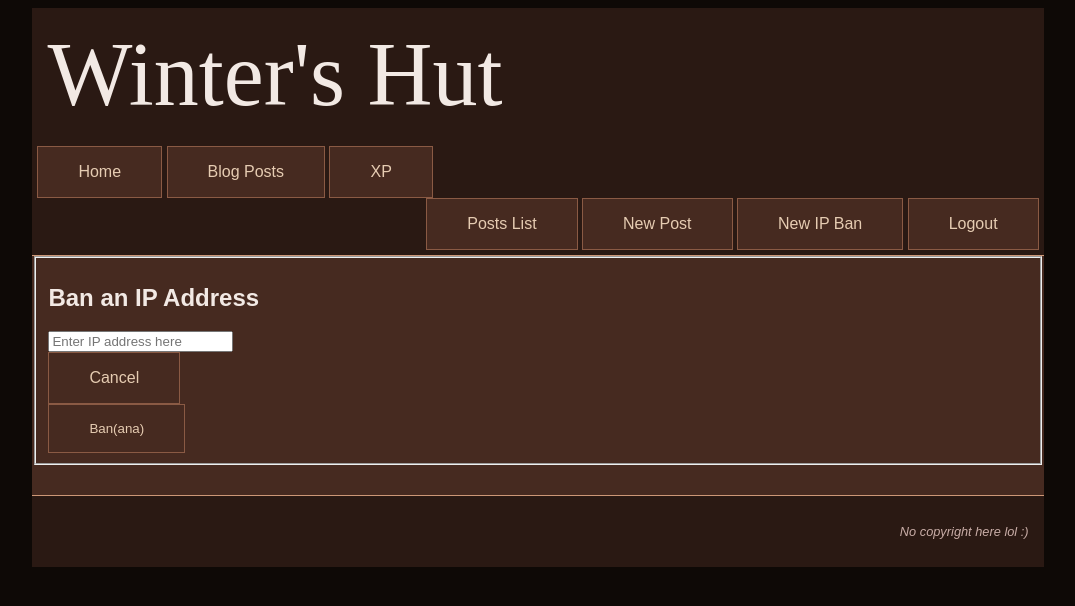
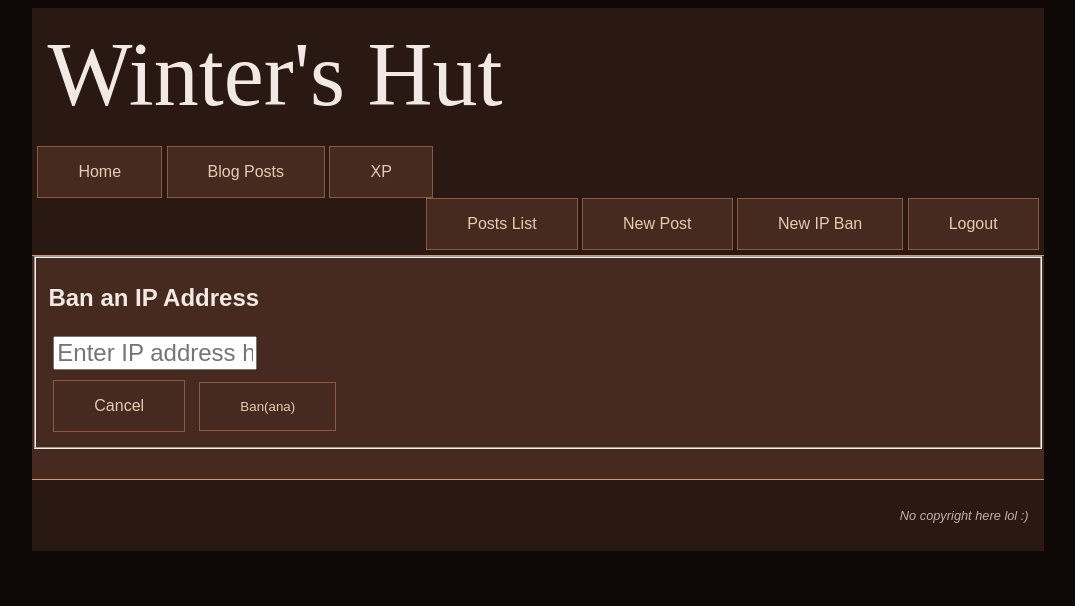
Before and after one commit to dimitarOnGithub/winterhut, a Flask app: page /ban_ip in a window 1280 px wide. Shown: the top 606 px of the page, without its empty margins (102-1177 px from the left). Run offline with Flask 2, Linux system fonts and the light colour scheme; the visitor is signed in with stand-in values (Sample User, id 1).

Commit message:
Finalized IP Ban page

```diff
--- a/winterhut/static/main.css
+++ b/winterhut/static/main.css
@@ -293,3 +293,15 @@ nav .nav-right {
 .article-blob .article-title {
   font-size: 30px;
 }
+
+/* ban ip page */
+#ip_address {
+  width: 20%;
+  font-size: 150%;
+  margin: 0.5%;
+}
+
+.new-ban .btn {
+  display: inline-block;
+  margin: 0.5%;
+}
--- a/winterhut/templates/ban_ip.html
+++ b/winterhut/templates/ban_ip.html
@@ -12,7 +12,6 @@
       {{ form.hidden_tag() }}
       <fieldset>
         <h2>Ban an IP Address</h2>
-        <div>
         {% if form.ip_address.errors %}
           {{ form.ip_address(class="form-field ip-address") }}
           <div class="invalid-feedback">
@@ -23,9 +22,8 @@
         {% else %}
           {{ form.ip_address(class="form-field ip-address", placeholder="Enter IP address here") }}
         {% endif %}
-        </div>
+        <div class="options">
         <a class="btn" href="{{ url_for('main.home_page') }}">Cancel</a>
-        <div>
         {{ form.submit(class="form-field btn") }}
         </div>
       </fieldset>
```
Lines whose indentation alone changed are shown as unchanged.
